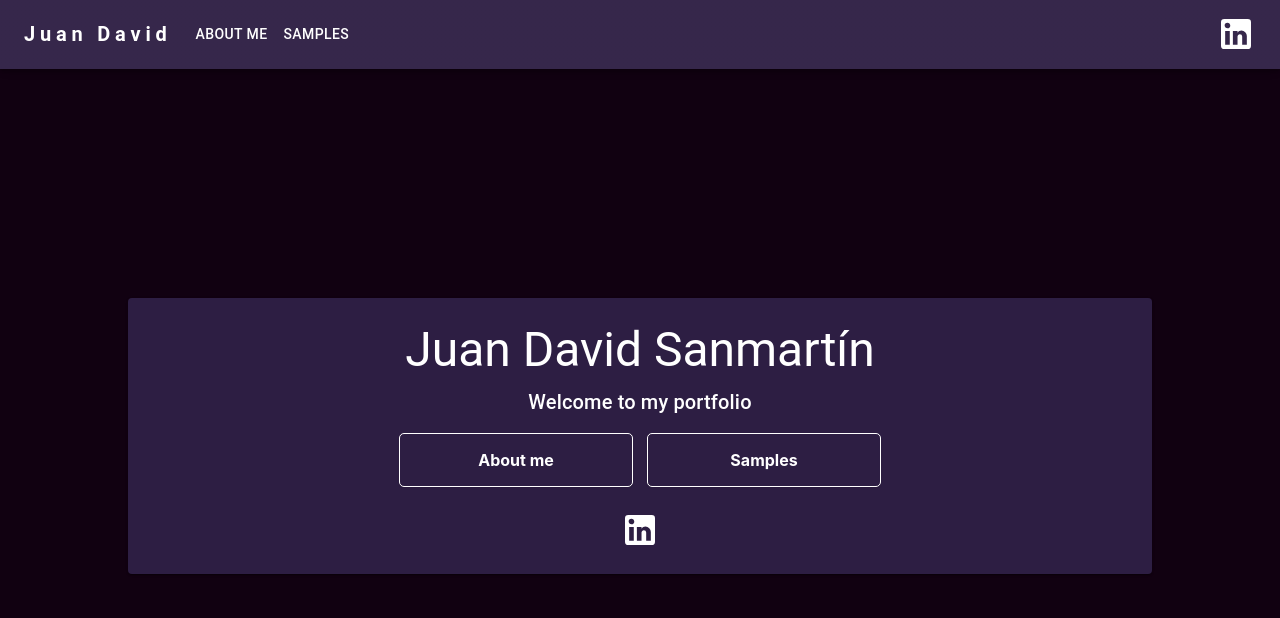
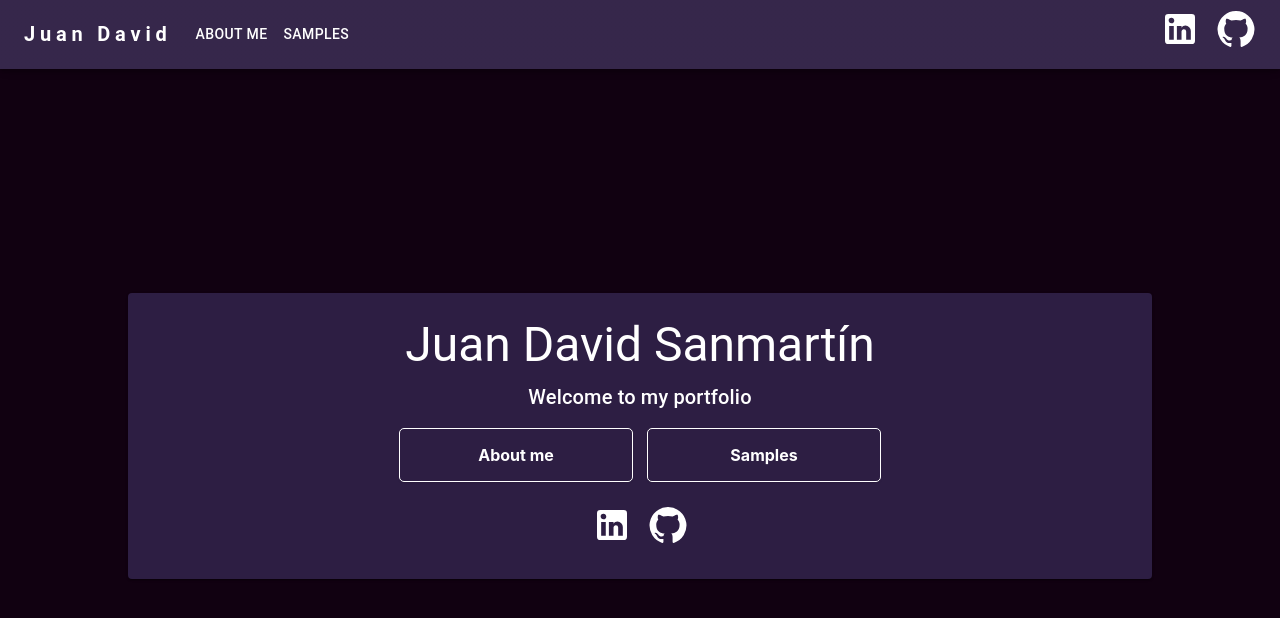
Before and after one commit to jd-sanmartin/Portfolio, a Next.js app: page / in a window 1280 px wide. Shown: the top 618 px of the page. Built offline with nearby package versions, Linux system fonts and the light colour scheme.

Commit message:
Added GitHub links

```diff
--- a/components/NavBar.tsx
+++ b/components/NavBar.tsx
@@ -12,7 +12,9 @@ import Container from '@mui/material/Container';
 import Button from '@mui/material/Button';
 import Tooltip from '@mui/material/Tooltip';
 import MenuItem from '@mui/material/MenuItem';
+
 import LinkedInIcon from '@mui/icons-material/LinkedIn';
+import GitHubIcon from '@mui/icons-material/GitHub';
 
 
 import { useTheme } from '@mui/material/styles';
@@ -129,18 +131,26 @@ export default function NavBar() {
             ))}
           </Box>
 
-          <Box sx={{ flexGrow: 0 }}>
+          <Box sx={{ flexGrow: 0, display: 'flex', gap: '1rem' }}>
             <Link
               href='https://www.linkedin.com/in/juan-david-sanmartin-betancur/'
               style={{
-                display: 'flex',
-                flexDirection: 'row',
-                justifyContent: 'center',
                 fontSize: 40
               }}
             >
               <Tooltip title='Contact me' placement='top' arrow>
                 <LinkedInIcon fontSize='inherit' />
+              </Tooltip>
+            </Link>
+
+            <Link
+              href='https://github.com/juansanmartin251880/Portfolio'
+              style={{
+                fontSize: 40
+              }}
+            >
+              <Tooltip title='View source code' placement='top' arrow>
+                <GitHubIcon fontSize='inherit' />
               </Tooltip>
             </Link>
           </Box>
--- a/pages/index.tsx
+++ b/pages/index.tsx
@@ -8,6 +8,7 @@ import Grid from '@mui/material/Grid';
 import Tooltip from '@mui/material/Tooltip';
 
 import LinkedInIcon from '@mui/icons-material/LinkedIn';
+import GitHubIcon from '@mui/icons-material/GitHub';
 
 interface SectionLinkProps {
   text: string,
@@ -77,12 +78,10 @@ export default function Home() {
             ))}
           </Grid>
 
+          <div style={{ width: '100%', display: 'flex', justifyContent: 'center', gap: '1rem' }}>
             <Link
               href='https://www.linkedin.com/in/juan-david-sanmartin-betancur/'
               style={{
-              display: 'flex',
-              flexDirection: 'row',
-              justifyContent: 'center',
                 fontSize: 40
               }}
             >
@@ -90,6 +89,18 @@ export default function Home() {
                 <LinkedInIcon fontSize='inherit' />
               </Tooltip>
             </Link>
+
+            <Link
+              href='https://github.com/juansanmartin251880/Portfolio'
+              style={{
+                fontSize: 40
+              }}
+            >
+              <Tooltip title='View source code' placement='top' arrow>
+                <GitHubIcon fontSize='inherit' />
+              </Tooltip>
+            </Link>
+          </div>
         </Paper>
       </Container>
     </div>
```
Lines whose indentation alone changed are shown as unchanged.
